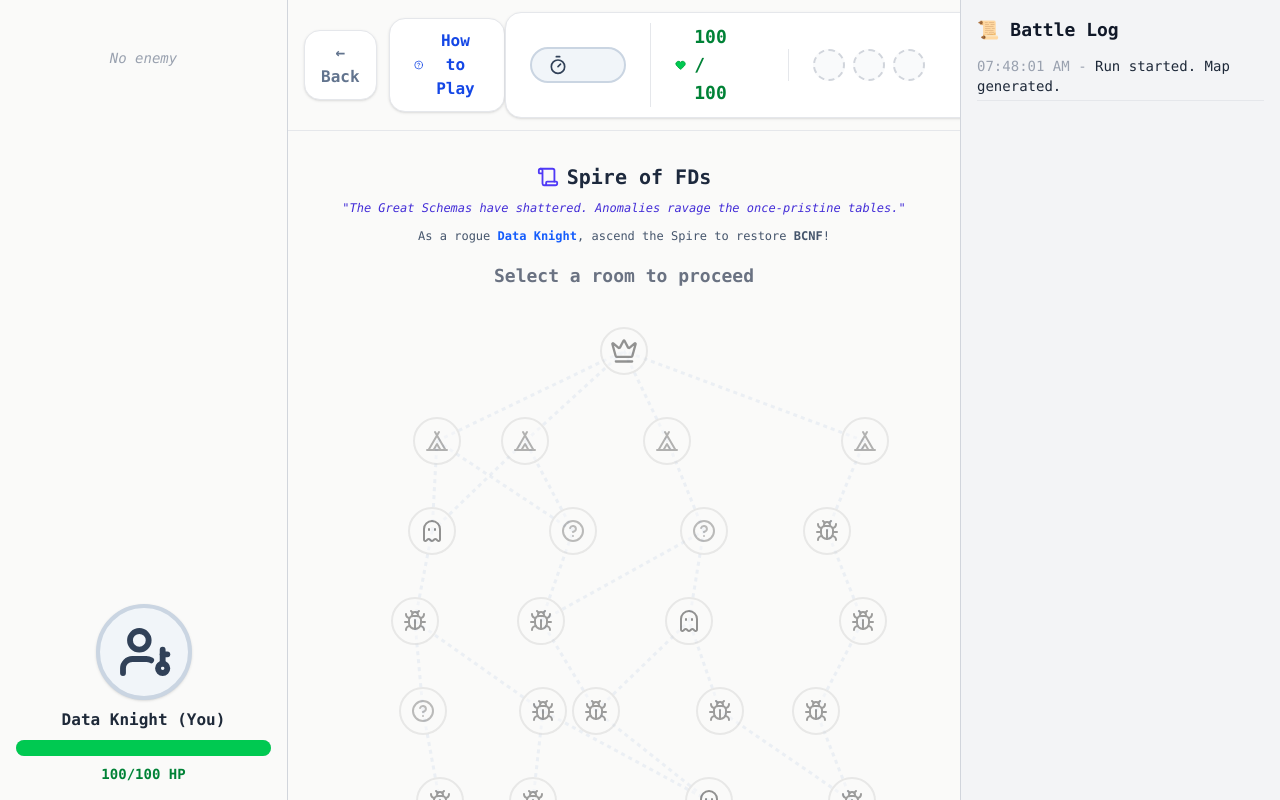
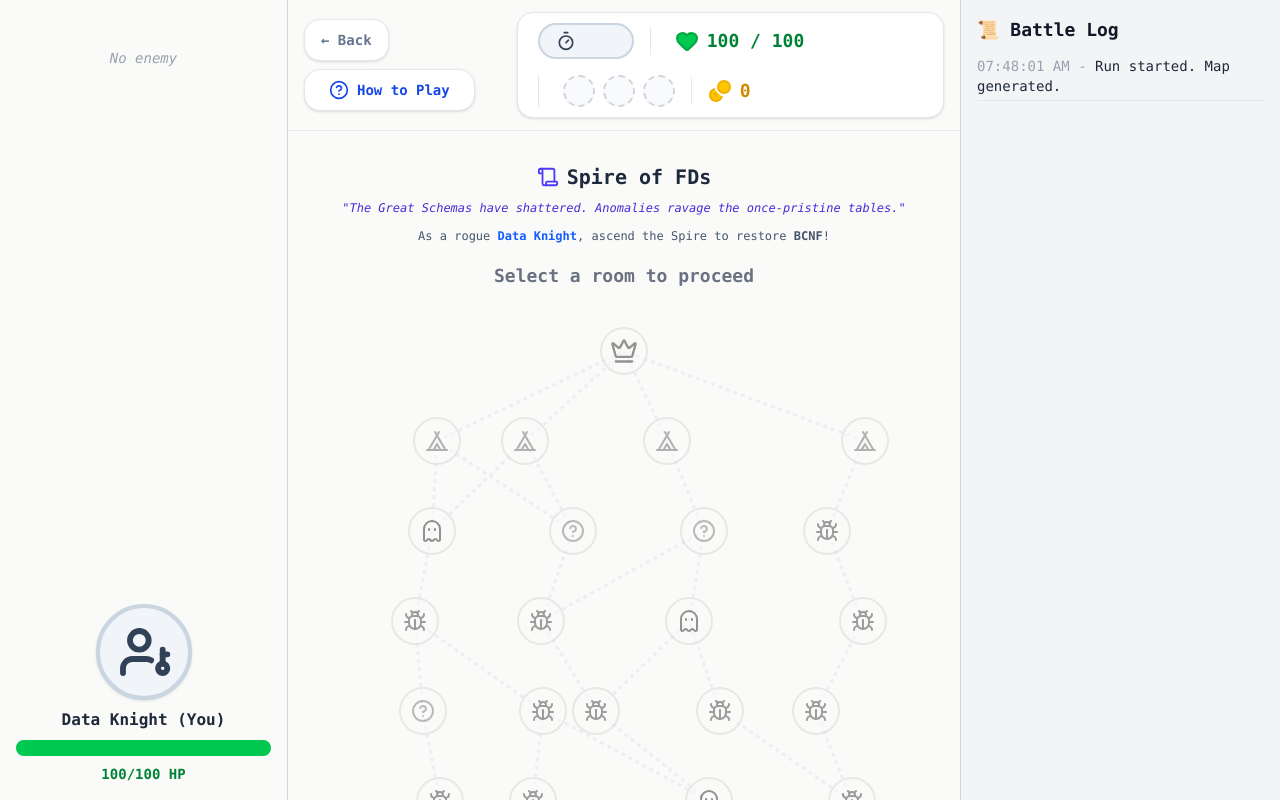
Before and after one commit to nigel27022001/FindTheKey, a React (Vite) app: page / in a window 1280 px wide. Both pictures are taken after a click on the button "Enter the Spire". Built offline with nearby package versions, Linux system fonts and the light colour scheme.

Commit message:
fix: scale util bar according to screen size

```diff
--- a/src/components/SpireGame.tsx
+++ b/src/components/SpireGame.tsx
@@ -589,39 +589,40 @@ export const SpireGame: FC<SpireGameProps> = ({ onBack, game }) => {
       {/* BATTLE COLUMN */}
       <div className="flex-1 relative flex flex-col bg-stone-50 overflow-hidden h-full">
         {/* HEADER AREA */}
-        <div className="sticky top-0 z-20 flex justify-between items-center pointer-events-none px-4 py-3 bg-stone-50 border-b border-gray-200 shrink-0">
-          <div className="flex gap-3 items-center pointer-events-auto">
+        <div className="sticky top-0 z-20 pointer-events-none px-3 py-2 sm:px-4 sm:py-3 bg-stone-50 border-b border-gray-200 shrink-0">
+          <div className="flex flex-col gap-2 sm:flex-row sm:justify-between sm:items-center">
+          <div className="flex flex-wrap gap-2 items-center pointer-events-auto">
             <button
               onClick={onBack}
-              className="px-4 py-2.5 bg-white hover:bg-slate-50 text-slate-500 hover:text-slate-800 rounded-2xl shadow-sm border border-gray-200 transition-colors font-bold"
+              className="px-3 py-2 sm:px-4 sm:py-2.5 bg-white hover:bg-slate-50 text-slate-500 hover:text-slate-800 rounded-xl sm:rounded-2xl shadow-sm border border-gray-200 transition-colors font-bold text-xs sm:text-sm"
             >
               ← Back
             </button>
             <button
               onClick={() => setShowHelp(true)}
-              className="flex items-center gap-2 px-6 py-2.5 bg-white hover:bg-slate-50 text-blue-700 hover:text-blue-900 rounded-2xl shadow-sm border border-gray-200 transition-colors font-bold"
+              className="flex items-center gap-1.5 sm:gap-2 px-3 py-2 sm:px-6 sm:py-2.5 bg-white hover:bg-slate-50 text-blue-700 hover:text-blue-900 rounded-xl sm:rounded-2xl shadow-sm border border-gray-200 transition-colors font-bold text-xs sm:text-sm"
             >
-              <CircleHelp size={20} /> How to Play
+              <CircleHelp size={16} className="sm:w-5 sm:h-5" /> How to Play
             </button>
           </div>
 
-          <div className="flex gap-4 sm:gap-6 px-6 py-2.5 items-center pointer-events-auto bg-white rounded-2xl shadow-sm border border-gray-200">
-            <div className={`flex items-center gap-2 px-4 py-1.5 rounded-full font-bold transition-all duration-300 ${battleTimer !== null && battleTimer <= 5
+          <div className="flex flex-wrap gap-2 sm:gap-4 px-3 py-2 sm:px-5 sm:py-2.5 items-center pointer-events-auto bg-white rounded-xl sm:rounded-2xl shadow-sm border border-gray-200 w-full sm:w-auto">
+            <div className={`flex items-center gap-1.5 sm:gap-2 px-3 py-1 sm:px-4 sm:py-1.5 rounded-full font-bold transition-all duration-300 ${battleTimer !== null && battleTimer <= 5
               ? 'bg-red-100 text-red-700 shadow-[0_0_15px_rgba(239,68,68,0.5)] border-2 border-red-500 animate-pulse'
               : battleTimer !== null && battleTimer <= 10
                 ? 'bg-orange-100 text-orange-700 border-2 border-orange-400'
                 : 'bg-slate-100 text-slate-700 border-2 border-slate-300'
               }`}>
-              <Timer size={20} className={battleTimer !== null && battleTimer <= 5 ? "animate-bounce" : ""} />
-              <span className="text-xl tabular-nums w-8 text-center">{battleTimer}</span>
+              <Timer size={16} className={`${battleTimer !== null && battleTimer <= 5 ? "animate-bounce" : ""} sm:w-5 sm:h-5`} />
+              <span className="text-base sm:text-xl tabular-nums w-7 sm:w-8 text-center">{battleTimer}</span>
             </div>
 
-            <div className="flex items-center gap-2 text-green-700 font-bold border-l border-gray-200 px-4 sm:px-6">
-              <Heart size={24} className="fill-green-500 text-green-600" />
-              <span className="text-lg">{playerHealth} / {playerMaxHealth}</span>
+            <div className="flex items-center gap-1.5 sm:gap-2 text-green-700 font-bold border-l border-gray-200 pl-3 sm:pl-4 md:pl-6">
+              <Heart size={18} className="fill-green-500 text-green-600 sm:w-6 sm:h-6" />
+              <span className="text-sm sm:text-lg whitespace-nowrap">{playerHealth} / {playerMaxHealth}</span>
             </div>
 
-            <div className="flex items-center gap-2 border-l border-gray-200 px-4 sm:px-6">
+            <div className="flex items-center gap-1.5 sm:gap-2 border-l border-gray-200 pl-3 sm:pl-4 md:pl-6">
               {Array.from({ length: 3 }).map((_, i) => {
                 let pType: "hint" | "closure" | "skip" | null = null;
                 if (i < game.hintsLeft) pType = "hint";
@@ -631,19 +632,19 @@ export const SpireGame: FC<SpireGameProps> = ({ onBack, game }) => {
                 return (
                   <div key={i} className="relative">
                     {pType === "hint" ? (
-                      <div onClick={() => setDiscardPrompt({ type: "hint", index: i })} className="w-8 h-8 rounded-full flex items-center justify-center bg-amber-50 border-2 border-amber-300 cursor-pointer hover:scale-110 transition-transform" title="Hint Scroll">
-                        <Scroll size={16} className="text-amber-600" fill="currentColor" />
+                      <div onClick={() => setDiscardPrompt({ type: "hint", index: i })} className="w-7 h-7 sm:w-8 sm:h-8 rounded-full flex items-center justify-center bg-amber-50 border-2 border-amber-300 cursor-pointer hover:scale-110 transition-transform" title="Hint Scroll">
+                        <Scroll size={14} className="text-amber-600 sm:w-4 sm:h-4" fill="currentColor" />
                       </div>
                     ) : pType === "closure" ? (
-                      <div onClick={() => setDiscardPrompt({ type: "closure", index: i })} className="w-8 h-8 rounded-full flex items-center justify-center bg-purple-50 border-2 border-purple-300 cursor-pointer hover:scale-110 transition-transform" title="Closure Potion">
-                        <FlaskConical size={16} className="text-purple-600" fill="currentColor" />
+                      <div onClick={() => setDiscardPrompt({ type: "closure", index: i })} className="w-7 h-7 sm:w-8 sm:h-8 rounded-full flex items-center justify-center bg-purple-50 border-2 border-purple-300 cursor-pointer hover:scale-110 transition-transform" title="Closure Potion">
+                        <FlaskConical size={14} className="text-purple-600 sm:w-4 sm:h-4" fill="currentColor" />
                       </div>
                     ) : pType === "skip" ? (
-                      <div onClick={() => setDiscardPrompt({ type: "skip", index: i })} className="w-8 h-8 rounded-full flex items-center justify-center bg-rose-50 border-2 border-rose-300 cursor-pointer hover:scale-110 transition-transform" title="Skip Potion">
-                        <FastForward size={16} className="text-rose-600" fill="currentColor" />
+                      <div onClick={() => setDiscardPrompt({ type: "skip", index: i })} className="w-7 h-7 sm:w-8 sm:h-8 rounded-full flex items-center justify-center bg-rose-50 border-2 border-rose-300 cursor-pointer hover:scale-110 transition-transform" title="Skip Potion">
+                        <FastForward size={14} className="text-rose-600 sm:w-4 sm:h-4" fill="currentColor" />
                       </div>
                     ) : (
-                      <div className="w-8 h-8 rounded-full border-2 border-dashed border-gray-300 bg-gray-50" title="Empty Slot"></div>
+                      <div className="w-7 h-7 sm:w-8 sm:h-8 rounded-full border-2 border-dashed border-gray-300 bg-gray-50" title="Empty Slot"></div>
                     )}
 
                     {discardPrompt?.index === i && (
@@ -668,10 +669,11 @@ export const SpireGame: FC<SpireGameProps> = ({ onBack, game }) => {
                 );
               })}
             </div>
-            <div className="flex items-center gap-2 text-yellow-600 font-bold">
-              <Coins size={24} className="fill-yellow-400 text-yellow-500" />
-              <span className="text-lg">{gold}</span>
+            <div className="flex items-center gap-1.5 sm:gap-2 text-yellow-600 font-bold border-l border-gray-200 pl-3 sm:pl-4">
+              <Coins size={18} className="fill-yellow-400 text-yellow-500 sm:w-6 sm:h-6" />
+              <span className="text-sm sm:text-lg whitespace-nowrap">{gold}</span>
             </div>
+          </div>
           </div>
         </div>
 
```
